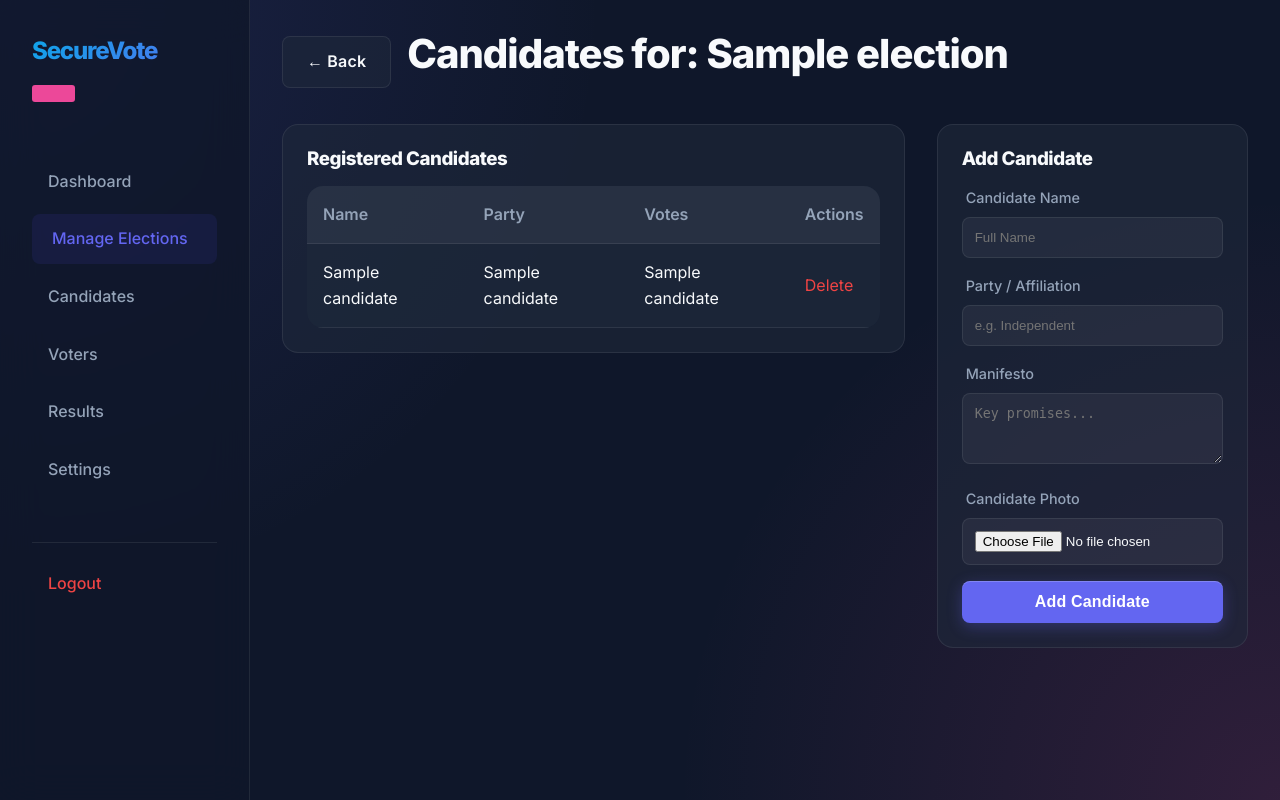
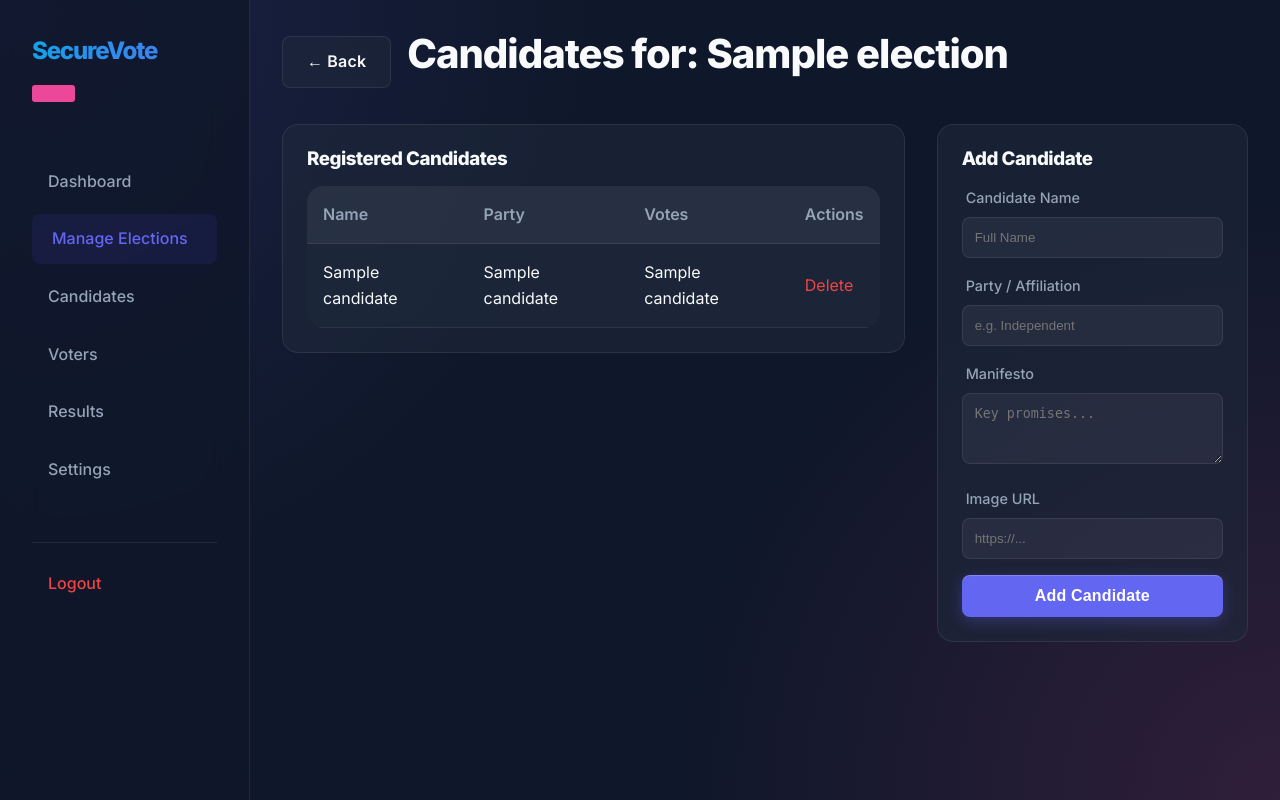
Before and after one commit to sudeepsrinivas86/Voting_system, a Flask app: page /admin/candidates/1 in a window 1280 px wide. Run offline with Flask 3, Linux system fonts and the light colour scheme; the visitor is signed in with stand-in values (Sample User, id 1); a database or web service that is not in the repository returns one stand-in record (values such as "Sample title"); parts of the project's set-up code (start-up, migrations or seed data) failed here and were passed over; some libraries are stand-ins or nearby versions.

Commit message:
Update templates

```diff
--- a/app.py
+++ b/app.py
@@ -10,7 +10,6 @@ from flask_mail import Mail, Message
 from flask_bcrypt import Bcrypt
 from utils import encrypt_data, decrypt_data
 import re
-from werkzeug.utils import secure_filename
 
 load_dotenv()
 
@@ -19,13 +18,6 @@ local_data = threading.local()
 
 app = Flask(__name__)
 app.secret_key = os.getenv('SECRET_KEY')
-UPLOAD_FOLDER = os.path.join(app.root_path, 'static', 'uploads', 'candidates')
-os.makedirs(UPLOAD_FOLDER, exist_ok=True)
-ALLOWED_EXTENSIONS = {'png', 'jpg', 'jpeg', 'gif', 'webp'}
-app.config['UPLOAD_FOLDER'] = UPLOAD_FOLDER
-
-def allowed_file(filename):
-    return '.' in filename and filename.rsplit('.', 1)[1].lower() in ALLOWED_EXTENSIONS
 
 
 
@@ -546,14 +538,15 @@ def admin_candidates(election_id):
             name = request.form['name']
             party = request.form['party']
             manifesto = request.form['manifesto']
+            image_url = request.form['image_url']
 
-            image_url = None
-            photo = request.files.get('photo')
-            if photo and photo.filename and allowed_file(photo.filename):
-                ext = photo.filename.rsplit('.', 1)[1].lower()
-                filename = secure_filename(f"{election_id}_{name}_{random.randint(1000,9999)}.{ext}")
-                photo.save(os.path.join(app.config['UPLOAD_FOLDER'], filename))
-                image_url = f"uploads/candidates/{filename}"
+            # Smart Google Drive Link Fix
+            if image_url:
+                drive_pattern = r'drive\.google\.com\/file\/d\/([a-zA-Z0-9_-]+)\/'
+                match = re.search(drive_pattern, image_url)
+                if match:
+                    file_id = match.group(1)
+                    image_url = f'https://drive.google.com/uc?export=view&id={file_id}'
 
             try:
                 cur.execute("""
--- a/templates/admin_candidates.html
+++ b/templates/admin_candidates.html
@@ -171,7 +171,7 @@
                     <div
                         style="background: var(--bg-card); padding: 1.5rem; border-radius: 1rem; border: 1px solid var(--glass-border);">
                         <h3 style="margin-bottom: 1rem;">Add Candidate</h3>
-                        <form action="{{ url_for('admin_candidates', election_id=election[0]) }}" method="POST" enctype="multipart/form-data"></form>
+                        <form action="{{ url_for('admin_candidates', election_id=election[0]) }}" method="POST">
                             <div class="form-group">
                                 <label class="form-label">Candidate Name</label>
                                 <input type="text" name="name" class="form-input" required placeholder="Full Name">
@@ -186,9 +186,9 @@
                                     placeholder="Key promises..."></textarea>
                             </div>
                             <div class="form-group">
-                                 <label class="form-label">Candidate Photo</label>
-                                 <input type="file" name="photo" class="form-input" accept="image/*">
-                           </div>
+                                <label class="form-label">Image URL</label>
+                                <input type="text" name="image_url" class="form-input" placeholder="https://...">
+                            </div>
                             <button type="submit" class="btn btn-primary" style="width: 100%;">Add Candidate</button>
                         </form>
                     </div>
--- a/templates/vote.html
+++ b/templates/vote.html
@@ -120,7 +120,7 @@
                             required>
                         <div class="candidate-img">
                             {% if candidate[5] %}
-                            <img src="{{ url_for('static', filename=candidate[5]) }}" alt="{{ candidate[2] }}"
+                            <img src="{{ candidate[5] }}" alt="{{ candidate[2] }}"
                                 style="width: 100%; height: 100%; object-fit: cover;">
                             {% else %}
                             👤
```
